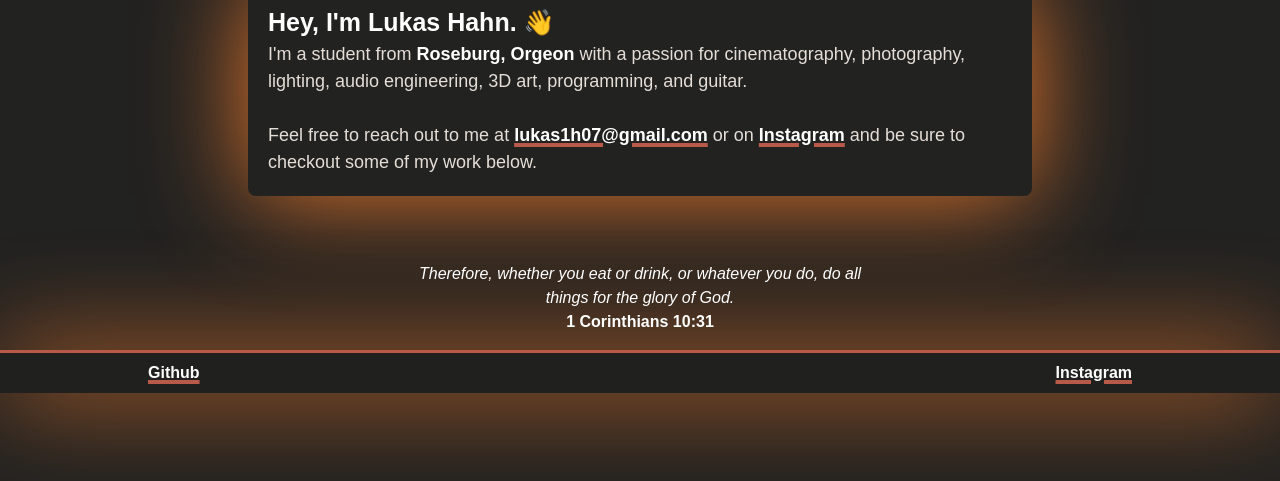
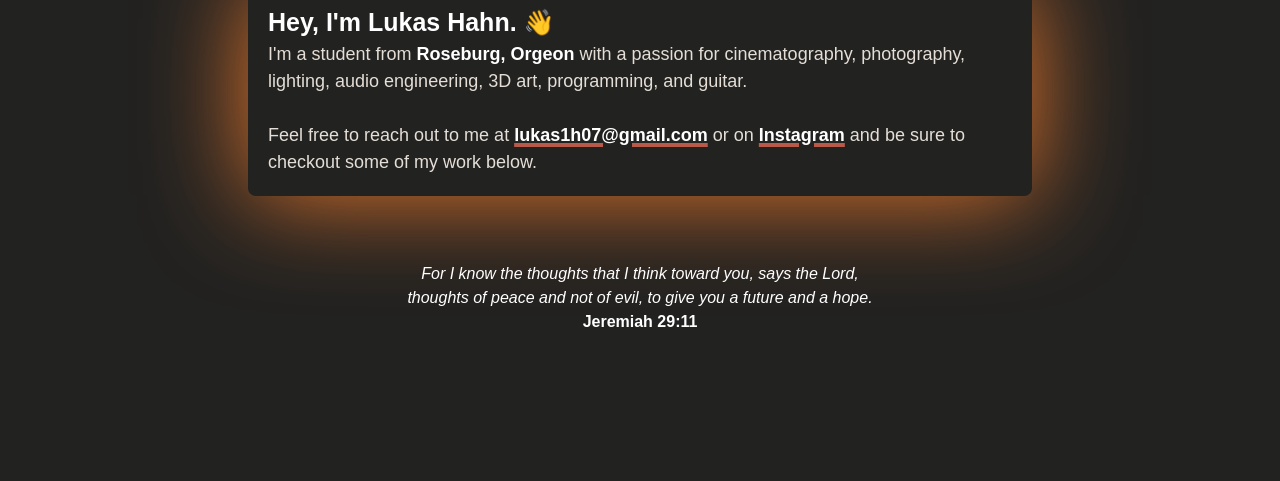
Before and after one commit to Lukas1h/PortfolioWebsite, a plain HTML site: page index.html in a window 1280 px wide. Shown: the part 319-800 px from the top of the page. Drawn offline with Linux system fonts and the light colour scheme.

Commit message:
Update index.html

```diff
--- a/index.html
+++ b/index.html
@@ -77,15 +77,15 @@
         </div>
     </main>
     <div class="verse">
-        <p class="text">Therefore, whether you eat or drink, or whatever you do, do all things for the glory of God.</p>
-        <p class="ref">1 Corinthians 10:31</p>
+        <p class="text">For I know the thoughts that I think toward you, says the Lord, thoughts of peace and not of evil, to give you a future and a hope.</p>
+        <p class="ref">Jeremiah 29:11</p>
     </div>
-    <footer>
+<!--     <footer>
         <div>
             <a href="https://github.com/Lukas1h">Github</a>
             <a href="https://instagram.com/lukashahnart">Instagram</a>
         </div>
-    </footer>
+    </footer> -->
 <!-- Cloudflare Web Analytics --><script defer src='https://static.cloudflareinsights.com/beacon.min.js' data-cf-beacon='{"token": "616ab7cc204e4cdd9c3b525434548247"}'></script><!-- End Cloudflare Web Analytics -->
 </body>
 </html>
```
